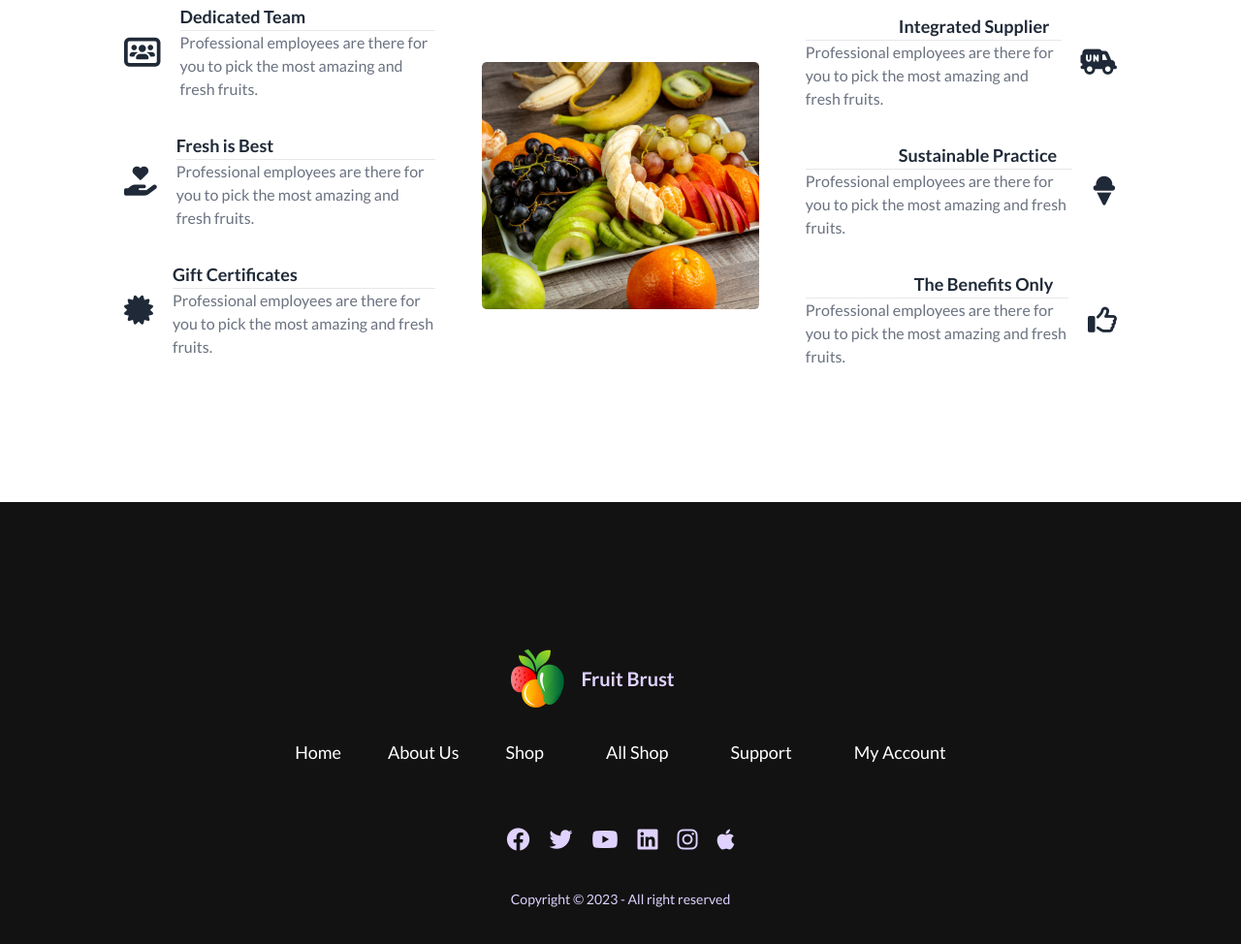
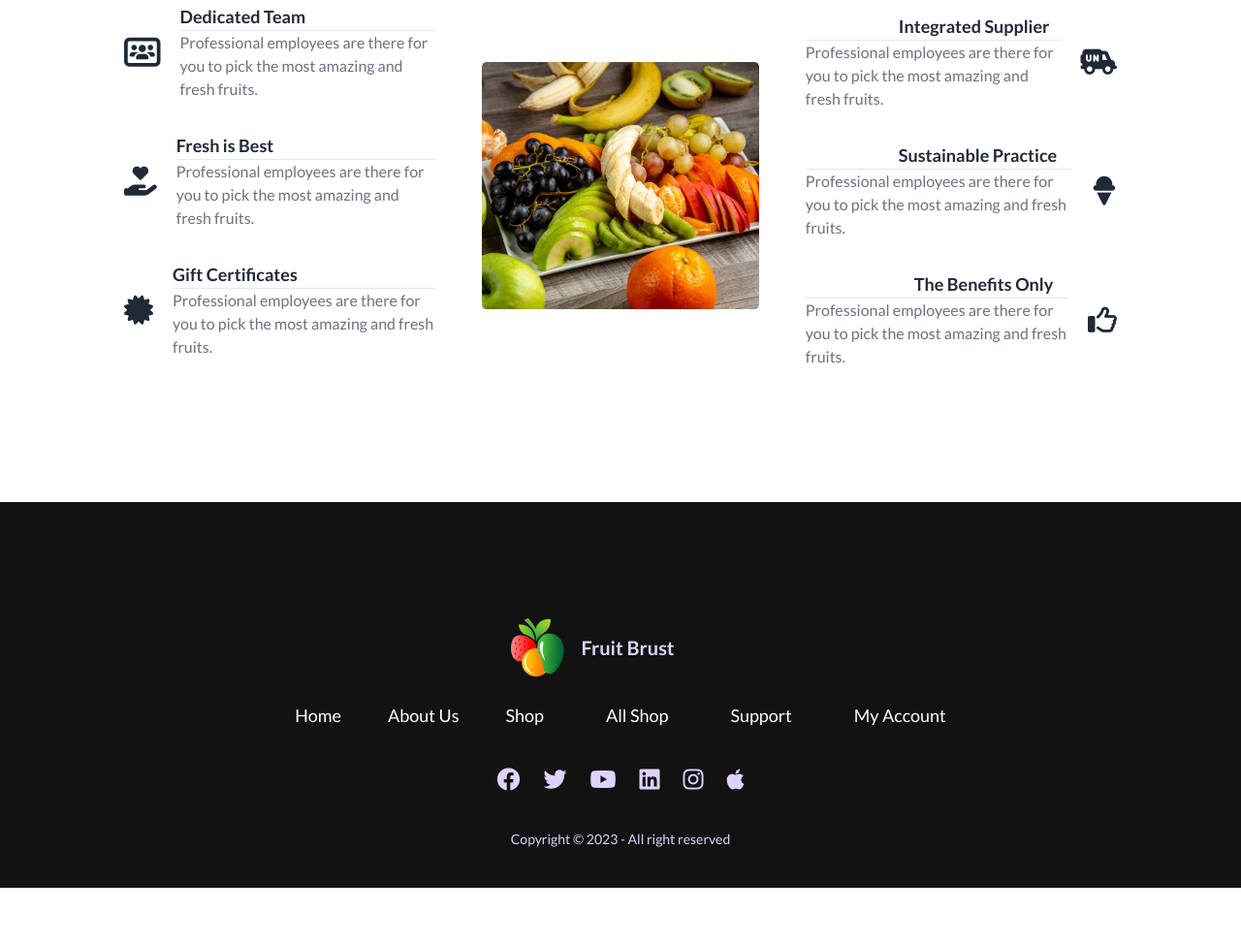
Before and after one commit to msahassan/Fruite-Brust, a plain HTML site: page index.html in a window 1280 px wide. Shown: the part 2798-3772 px from the top of the page at 97% size. After the commit the page ends 3714 px from the top, so only its background shows below. Drawn offline with nearby package versions, Linux system fonts and the light colour scheme.

Commit message:
website done

```diff
--- a/index.html
+++ b/index.html
@@ -612,8 +612,8 @@
     <footer
       class="footer footer-center p-10 bg-[#121212] text-primary-content mt-32"
     >
-      <div>
-        <div class="mr-10 flex items-center mt-28">
+      <div class="h-[170px]">
+        <div class="mr-10 flex items-center mt-20">
           <img src="images/logo.png" alt="" />
           <a class="btn btn-ghost normal-case text-xl">Fruit Brust</a>
         </div>
@@ -628,7 +628,7 @@
           </ul>
         </div>
       </div>
-      <div class="flex text-2xl gap-5">
+      <div class="flex text-2xl gap-6 mt-6">
         <i class="fa-brands fa-facebook"></i>
         <i class="fa-brands fa-twitter"></i>
         <i class="fa-brands fa-youtube"></i>
```
